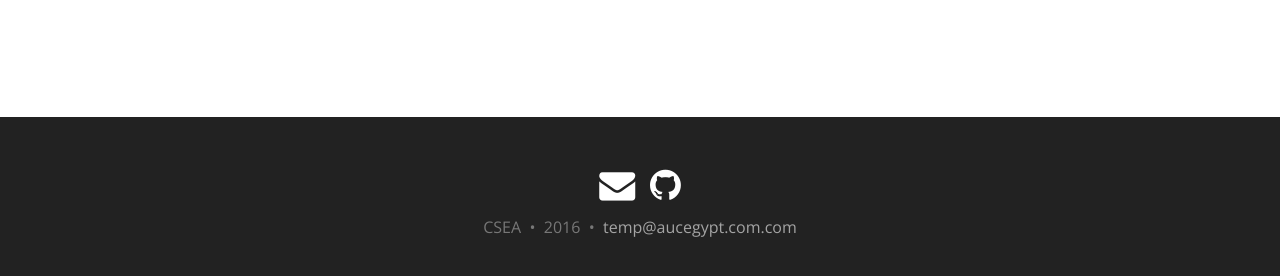
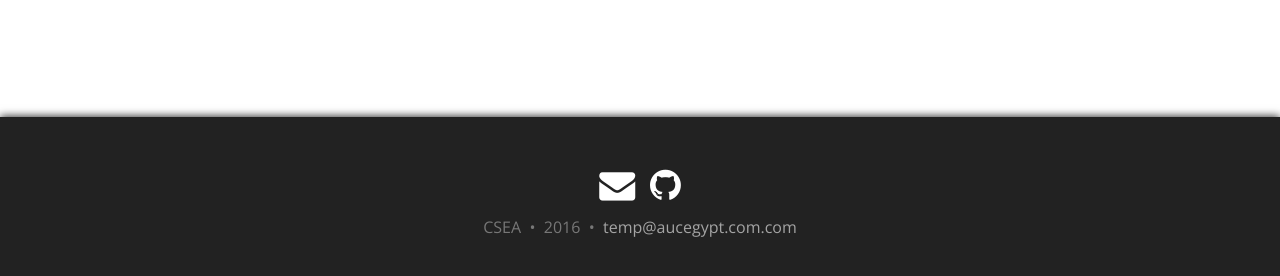
Before and after one commit to CSEA-AUC/Website, a Jekyll site: the page built from _posts/Announcements/2016-08-28-test-post.md, in a window 1280 px wide and 900 px high, scrolled down 130 px. Shown: the part 611-887 px from the top of the window. Built offline with Jekyll 4.4.1, drawn with Linux system fonts in a browser that asks for light colours; nearby versions of some CDN libraries.

```diff
--- a/_sass/_footer.scss
+++ b/_sass/_footer.scss
@@ -6,6 +6,9 @@
     /*border-top: 1px #EAEAEA solid;*/
     font-size: 14px;
 
+    box-shadow: 0 -1px 8px rgba(0, 0, 0, .8);
+    -webkit-box-shadow:  0 -1px 8px rgba(0, 0, 0, .8);
+    -moz-box-shadow: 0 -1px 8px rgba(0, 0, 0, .8);
     /* Hardcoded values to prevent empty space between footer and end of page */
     position: absolute;
     bottom: -202px;
--- a/_sass/_homepage.scss
+++ b/_sass/_homepage.scss
@@ -18,16 +18,9 @@
         }
     }
     .logo-container {
-        font-size: 50px;
-        width: 250px;
-        height: 250px;
-        line-height: 150px;
-        background: white;
-        color: black;
-        padding: 50px;
-        border-radius: 50%;
+        height: 450px;
+        width: 450px;
         display: inline-block;
-
     }
 }
 
```
Lines whose indentation alone changed are shown as unchanged.
